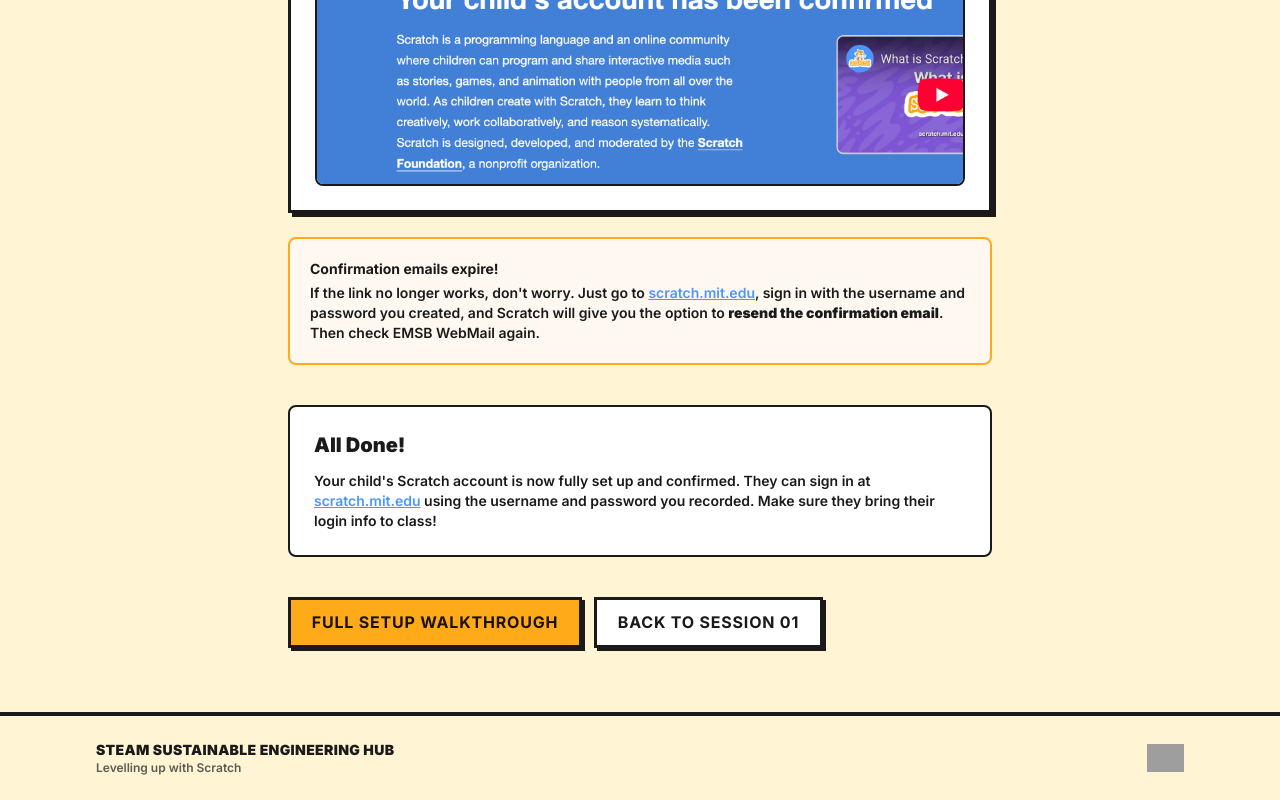
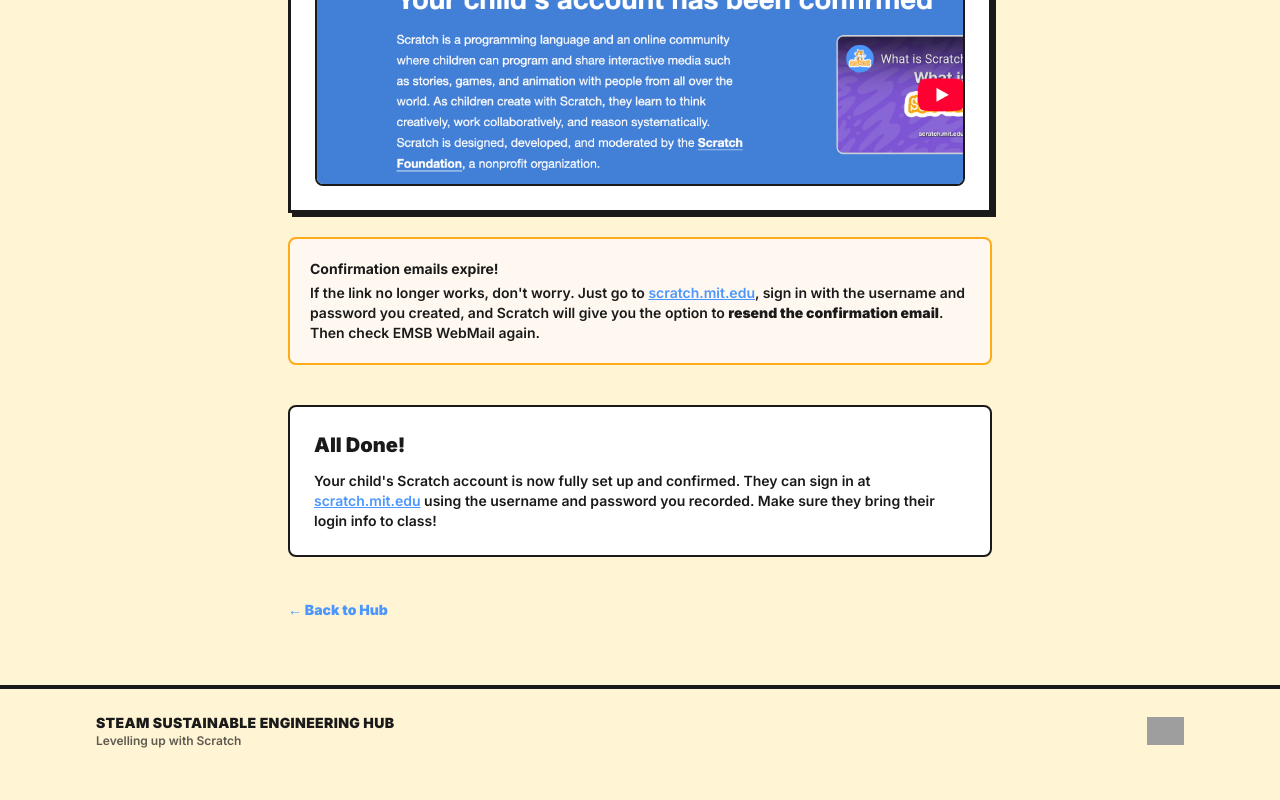
Before and after one commit to jtrudeau/dg-steam-scratch, a Next.js app: page /dg-steam-scratch/resources/parent-setup in a window 1280 px wide. Shown: the part 4781-5581 px from the top of the page. After the commit the page ends 5554 px from the top, so only its background shows below. Built offline with nearby package versions, Linux system fonts and the light colour scheme; grey boxes are pictures that could not be loaded.

Commit message:
Update parent setup

```diff
--- a/src/app/resources/parent-setup/page.tsx
+++ b/src/app/resources/parent-setup/page.tsx
@@ -228,14 +228,12 @@
         </p>
       </div>
 
-      <div className="flex flex-wrap gap-3">
-        <Link href="/resources/setup" className="btn btn-primary">
-          Full Setup Walkthrough
-        </Link>
-        <Link href="/sessions/session-01" className="btn btn-secondary">
-          Back to Session 01
-        </Link>
-      </div>
+      <Link
+        href="/"
+        className="inline-flex text-sm font-black text-[var(--scratch-blue)]"
+      >
+        ← Back to Hub
+      </Link>
     </section>
   );
 }
```
